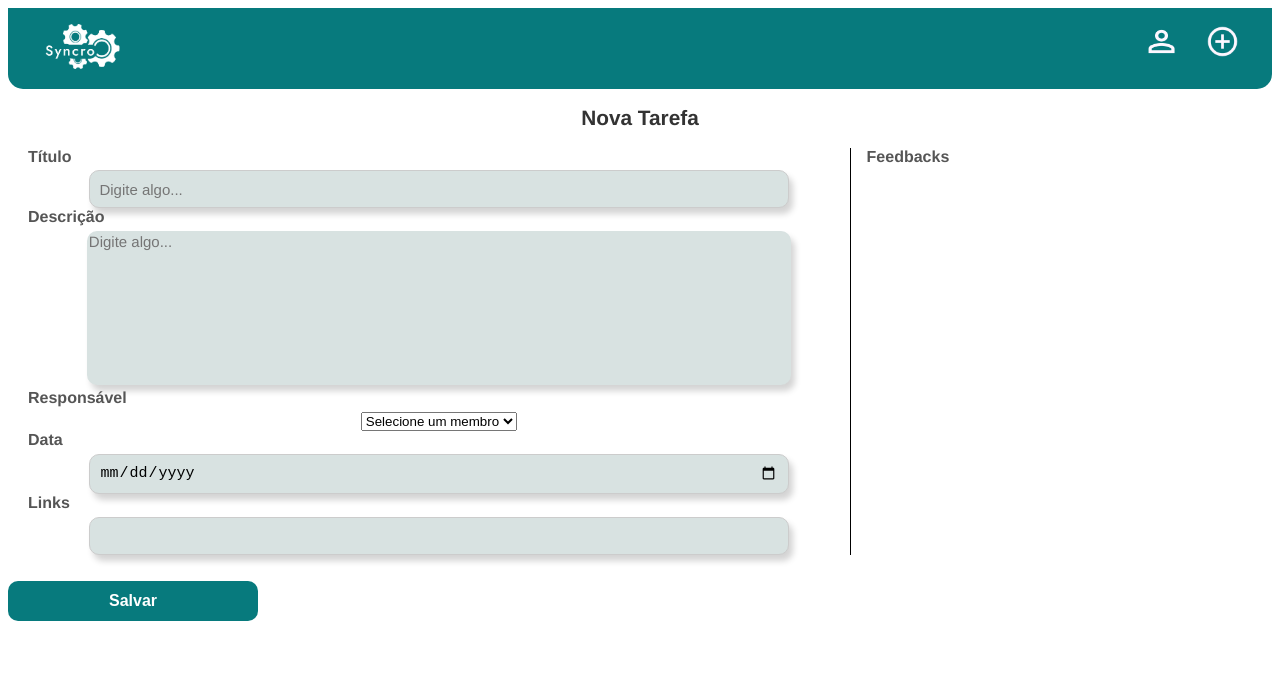
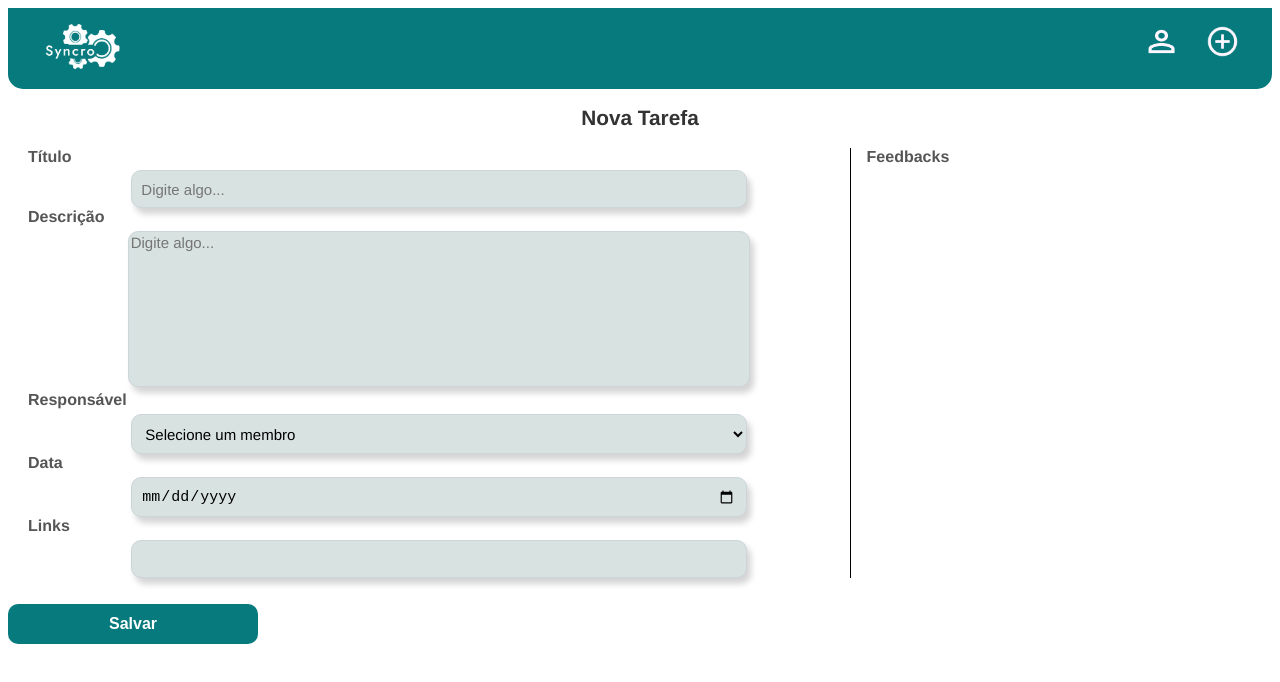
Before and after one commit to MarcelaPaixao/Syncro, a Vue app in the folder frontend_syncro/: page /criar-tarefa in a window 1280 px wide. Shown: the top 682 px of the page. Built offline with nearby package versions, Linux system fonts and the light colour scheme.

Commit message:
ajuste na barra de seleção da tarefa

```diff
--- a/frontend_syncro/src/components/AppHeader.vue
+++ b/frontend_syncro/src/components/AppHeader.vue
@@ -40,5 +40,10 @@ header {
 
 .icon-container img {
   height: 35px;
+  opacity: 1;
+}
+
+.icon-container img:hover {
+  opacity: 0.8;
 }
 </style>
--- a/frontend_syncro/src/views/CriarTarefaView.vue
+++ b/frontend_syncro/src/views/CriarTarefaView.vue
@@ -102,7 +102,8 @@ input {
   font-size: 15px;
   background-color: rgb(216, 226, 225);
   box-shadow: 4px 6px 6px rgba(0, 0, 0, 0.173);
-  width: 700px;
+  border: 0.1px solid rgb(205, 213, 217);
+  width: 75%;
 }
 
 .nova-tarefa {
@@ -128,13 +129,24 @@ input {
 
 textarea {
   resize: none;
-  width: 700px;
+  width: 75%;
   height: 150px;
   border-radius: 10px;
-  border: 0px solid #acadad;
+  border: 0.1px solid rgb(205, 213, 217);
   font-family: Avenir, Helvetica, Arial, sans-serif;
   font-size: 15px;
   background-color: rgb(216, 226, 225);
   box-shadow: 4px 6px 6px rgba(0, 0, 0, 0.173);
 }
+
+select {
+  font-family: Avenir, Helvetica, Arial, sans-serif;
+  font-size: 15px;
+  background-color: rgb(216, 226, 225);
+  box-shadow: 4px 6px 6px rgba(0, 0, 0, 0.173);
+  border-radius: 10px;
+  border: 0.1px solid rgb(205, 213, 217);
+  padding: 0.6rem;
+  width: 75%;
+}
 </style>
```
Also changed, not shown: frontend_syncro/src/components/BarraDeSelecao.vue (added, +17 -0 lines).
